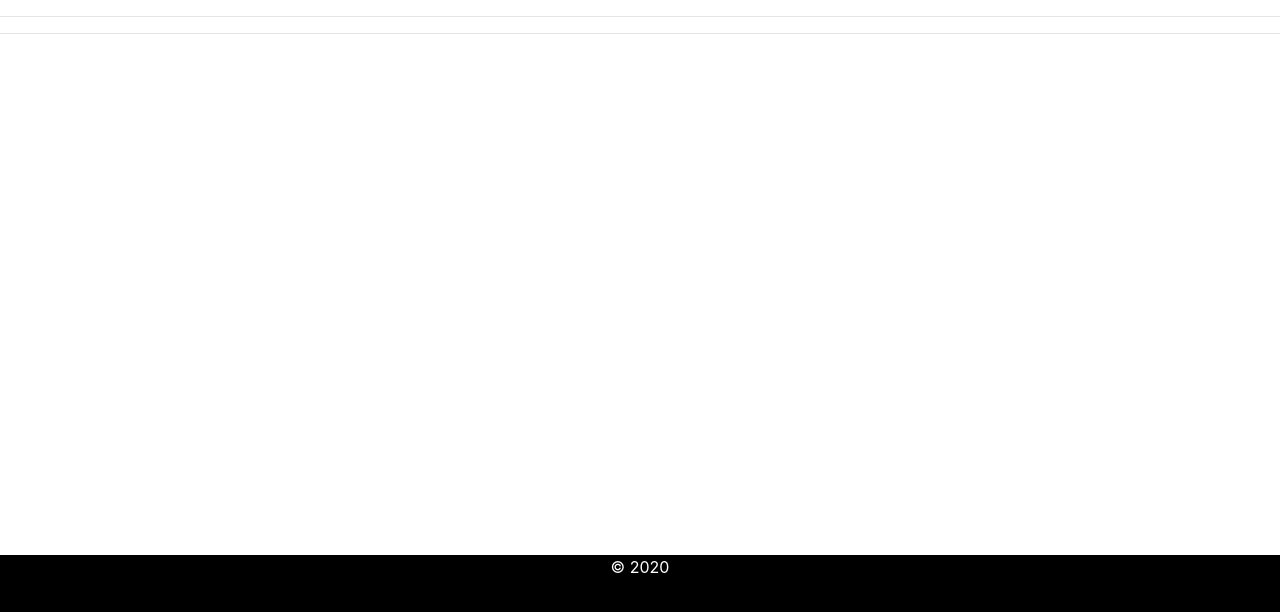
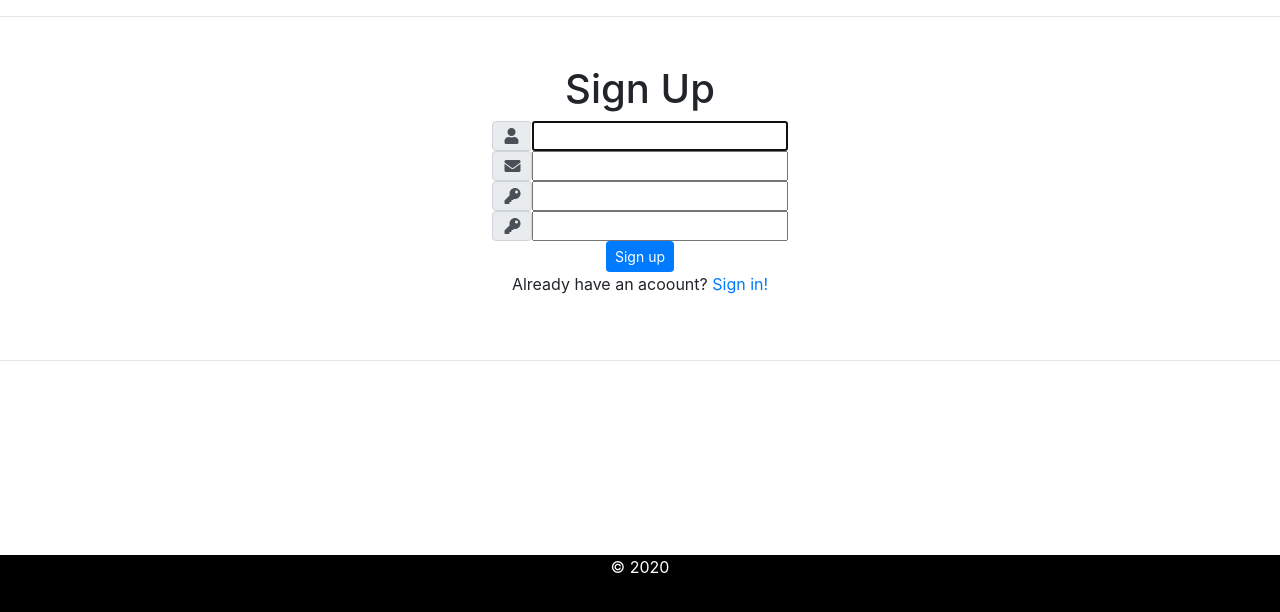
Before and after one commit to krystianjarmul/django-online-store, a Django app: page /accounts/register/ in a window 1280 px wide. Shown: the part 145-757 px from the top of the page. Run offline with Django 3.2, Linux system fonts and the light colour scheme; some libraries are stand-ins or nearby versions.

Commit message:
Add user registration

```diff
--- /dev/null
+++ b/ecommerce/accounts/forms.py
@@ -0,0 +1,9 @@
+from django.contrib.auth.forms import UserCreationForm
+from django.contrib.auth.models import User
+
+
+
+class RegistrationForm(UserCreationForm):
+    class Meta:
+        model = User
+        fields = ['username', 'email', 'password1', 'password2']
--- a/ecommerce/accounts/templates/accounts/login.html
+++ b/ecommerce/accounts/templates/accounts/login.html
@@ -11,7 +11,7 @@
                 <form method="post">
                     <div class="input-group">
                         <div class="input-group-append">
-                            <div class="input-group-text rounded">
+                            <div class="input-group-text icon-field rounded">
                                 <span class="fa fa-user"></span>
                             </div>
                             <input type="text" placeholder="Username">
--- a/ecommerce/accounts/templates/accounts/register.html
+++ b/ecommerce/accounts/templates/accounts/register.html
@@ -2,5 +2,70 @@
 {% load static %}
 
 {% block content %}
+<div class="container mt-5 mb-5">
+    <div class="row justify-content-center">
+        <div class="col-8 text-center">
+            <h1>Sign Up</h1>
+            <div class="row justify-content-center">
+                <form method="POST">
+                    {% csrf_token %}
+                    <div class="input-group">
+                        <div class="input-group-append">
+                            <div class="input-group-text rounded">
+                                <span class="fa fa-user"></span>
+                            </div>
+                            {{ form.username }}
+                        </div>
+                    </div>
 
+                    <div class="input-group">
+                        <div class="input-group-append">
+                            <div class="input-group-text icon-field rounded">
+                                <span class="fa fa-envelope"></span>
+                            </div>
+                            {{ form.email }}
+                        </div>
+                    </div>
+
+                    <div class="input-group">
+                        <div class="input-group-append">
+                            <div class="input-group-text icon-field rounded">
+                                <span class="fa fa-key"></span>
+                            </div>
+                            {{ form.password1 }}
+                        </div>
+                    </div>
+
+                    <div class="input-group">
+                        <div class="input-group-append">
+                            <div class="input-group-text icon-field rounded">
+                                <span class="fa fa-key"></span>
+                            </div>
+                            {{ form.password2 }}
+                        </div>
+                    </div>
+
+
+                    <input class="btn btn-sm btn-primary" type="submit" value="Sign up">
+
+                    <p>Already have an acoount? <a href="{% url 'login' %}">Sign in!</a></p>
+
+                </form>
+
+            </div>
+        </div>
+        {% if form.errors %}
+                    <div>
+                        {% for field in form %}
+                            {% for error in field.errors %}
+                                <div class="alert alert-danger">
+                                    <strong>{{ error|escape }}</strong>
+                                </div>
+                            {% endfor %}
+                        {% endfor %}
+
+                    </div>
+                    {% endif %}
+    </div>
+</div>
 {% endblock %}
--- a/ecommerce/accounts/views.py
+++ b/ecommerce/accounts/views.py
@@ -1,8 +1,20 @@
 from django.shortcuts import render, redirect
+
+from .forms import RegistrationForm
 
 
 def register(request):
-    return render(request, 'accounts/register.html')
+    form = RegistrationForm()
+
+    if request.method == 'POST':
+
+        form = RegistrationForm(request.POST)
+        if form.is_valid():
+            form.save()
+            return redirect('login')
+    context = {'form': form}
+
+    return render(request, 'accounts/register.html', context)
 
 def login(request):
     return render(request, 'accounts/login.html')
--- a/ecommerce/static/css/base.css
+++ b/ecommerce/static/css/base.css
@@ -9,10 +9,6 @@
     min-height: 100px;
     width: 100%;
     overflow: hidden;
-}
-
-.logo {
-    display:flex;
 }
 
 figure {
--- a/ecommerce/templates/navbars.html
+++ b/ecommerce/templates/navbars.html
@@ -5,7 +5,7 @@
 
     <a class="navbar-brand" href="#">
         <figure>
-            <img src="{% static 'images/logo1.png' %}" class="d-inline-block align-top logo" alt="">
+            <img src="{% static 'images/logo1.png' %}" class="d-inline-block align-top" alt="">
         </figure>
     </a>
     <ul class="nav">
```
